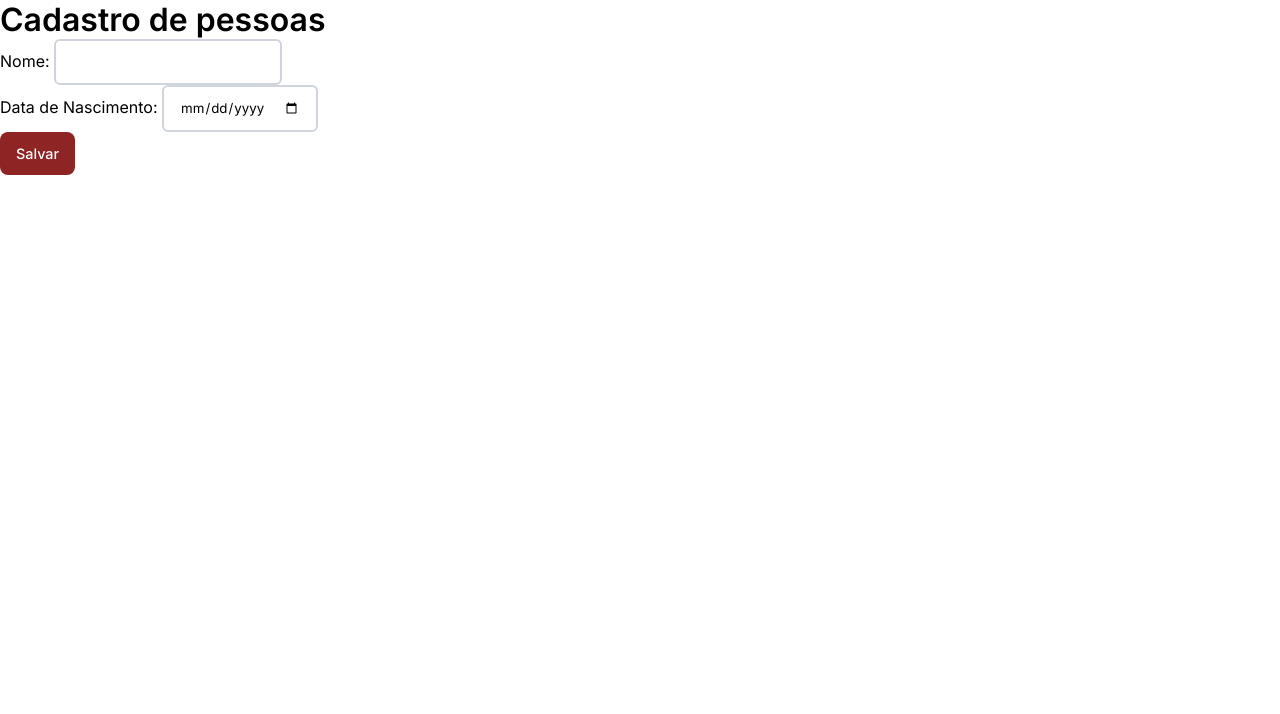
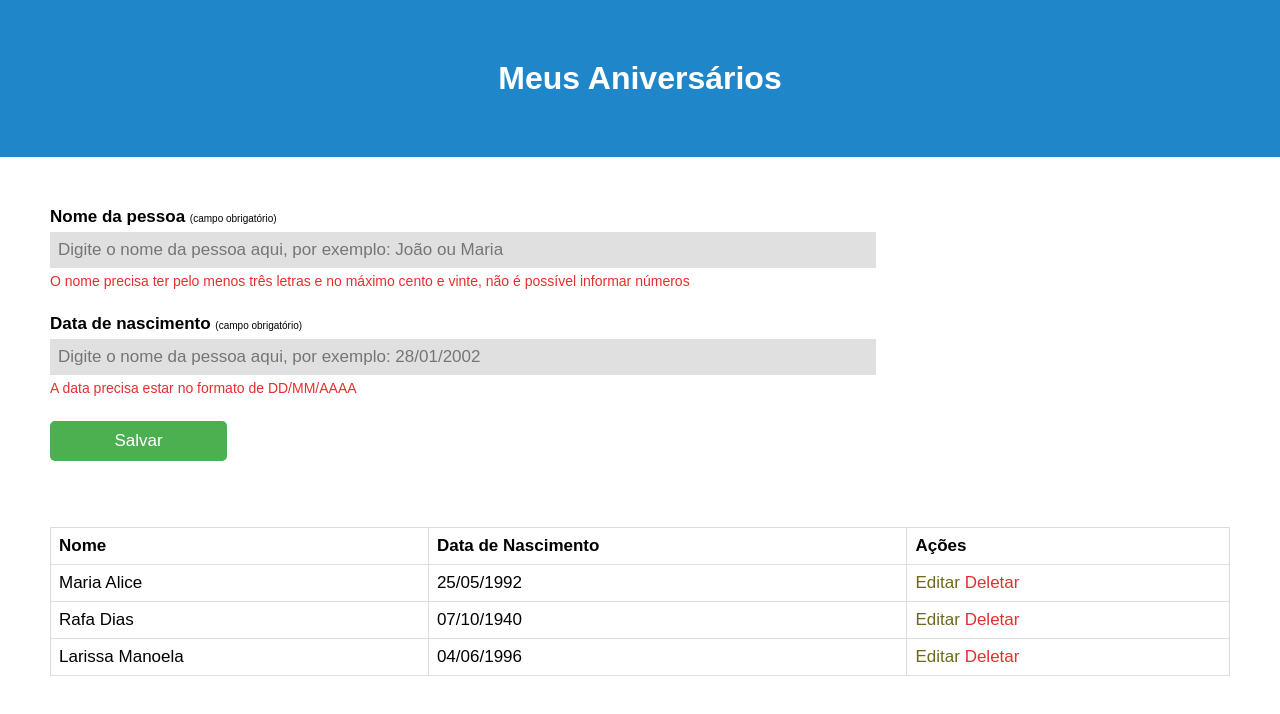
Before and after one commit to leticiacamposs2/7daysofcode-frontend, a plain HTML site: page level-001/javascript-fundamentos/index.html in a window 1280 px wide. Drawn offline with Linux system fonts and the light colour scheme.

Commit message:
feat(js): layout projeto

```diff
--- a/level-001/javascript-fundamentos/css/style.css
+++ b/level-001/javascript-fundamentos/css/style.css
@@ -2,13 +2,18 @@
   margin: 0;
   padding: 0;
   box-sizing: border-box;
-  font-family: 'Inter', sans-serif;
+  font-family: 'Source Sans Pro', sans-serif;
+  font-size: 17px;
 }
 
 :root {
-  --main-color: #8E2424;
-  --base-color: #FFFFFF;
-  --input-color: #D0D5DD;
+  --red-color: #E72E2E;
+  --green-color: #4CAF50;
+  --white-color: #FFFFFF;
+  --blue-color: #2086CA;
+  --gray-color: #E0E0E0;
+  --light-gray-color: #DDDDDD;
+  --golden-color: #6d681c;
 }
 
 body {
@@ -16,25 +21,129 @@ body {
   height: 100vh;
 }
 
-button {
-  padding: 0.8rem 1rem;
-  border: none;
-  border-radius: 0.5rem;
-  font-weight: 500;
-  font-size: 0.9rem;
-  background: none;
-  background-color: var(--main-color);
-  color: var(--base-color);
-  cursor: pointer;
+.header-container {
+  overflow: hidden;
+  background-color: var(--blue-color);
+  padding: 60px 10px;
+
+  h1 {
+    color: var(--white-color);
+    text-align: center;
+    font-size: 32px;
+  }
 }
 
-input {
-  padding: 0.8rem 1rem;
-  border-radius: 6px;
-  border-style: solid;
-  border-color: var(--input-color);
+.formulario-aniversarios {
+
+  margin: 50px;
+
+  .campo-titulo {
+    padding: 0px 0px 5px;
+  }
+
+  .campo-obrigatorio {
+    font-size: 10px;
+  }
+
+  .campo-input {
+    padding: 0px 0px 5px;
+  }
+
+  .campo-input input {
+    background-color: var(--gray-color);
+    border: none;
+    padding: 8px 8px;
+    text-align: left;
+    vertical-align: top;
+    width: 70%;
+  }
+
+  .campo-input input::before {
+    box-sizing: inherit;
+  }
+
+  .campo-input input::after {
+    box-sizing: inherit;
+  }
+
+  .mensagem-erro {
+    padding: 0px 0px 5px;
+    color: var(--red-color);
+    font-size: 14px;
+  }
+
+  .envio-formulario {
+
+    .botao-cadastro button {
+      background-color: var(--green-color);
+      color: var(--white-color);
+      border-radius: 5px;
+      padding: 10px 20px;
+      margin-bottom: 16px;
+      border: none;
+      display: inline-block;
+      overflow: hidden;
+      text-decoration: none;
+      text-align: center;
+      cursor: pointer;
+      white-space: nowrap;
+      width: 15%;
+    }
+
+    .botao-cadastro button::before {
+      box-sizing: inherit;
+    }
+
+    .botao-cadastro button::after {
+      box-sizing: inherit;
+    }
+  }
 }
 
-.formulario-pessoas {
-  /* display: flex; */
+.tabela-aniversarios {
+  margin: 50px;
+
+  #tabela {
+    border-collapse: collapse;
+    width: 100%;
+  }
+
+  #tabela td,
+  #tabela th {
+    border: 1px solid var(--light-gray-color);
+    ;
+    padding: 8px;
+  }
+
+  #tabela tr:hover {
+    background-color: var(--light-gray-color);
+    ;
+  }
+
+  .tabela {
+    text-align: left;
+  }
+
+  button {
+    border: none;
+    background-color: transparent;
+    cursor: pointer;
+  }
+
+  .botao-deletar {
+    color: var(--red-color);
+  }
+
+  .botao-editar {
+    color: var(--golden-color);
+  }
+
 }
+
+@media screen and (max-width: 500px) {
+  .header-container {
+    float: none;
+    display: block;
+    text-align: left;
+  }
+}
--- a/level-001/javascript-fundamentos/index.html
+++ b/level-001/javascript-fundamentos/index.html
@@ -1,3 +1,8 @@
+<!-- Com essa estrutura base criada,
+ você precisará vincular uma função ao evento de submissão do formulário.
+ A função vinculada deverá pegar o valor informado nos campos
+ nome e data de nascimento e imprimi-los no console. -->
+
 <!DOCTYPE html>
 <html lang="pt-br">
 
@@ -10,30 +15,80 @@
     <link href="https://fonts.googleapis.com/css2?family=Inter:wght@300;400;500;600&display=swap" rel="stylesheet">
     <link rel="stylesheet" href="css/style.css">
     <meta name="viewport" content="width=device-width, initial-scale=1.0">
-    <title>CRUD Pessoas</title>
+    <title>CRUD Aniversários</title>
 </head>
 
 <body>
-    <h1>Cadastro de pessoas</h1>
-    <div class="formulario-pessoas">
-        <form class="form js-form">
-            <p>
+    <section id="header-aniversario">
+        <div class="header-container">
+            <h1 class="header-titulo">Meus Aniversários</h1>
+        </div>
+    </section>
+    <section id="cadastro-aniversarios">
+        <div class="formulario-aniversarios">
+            <form class="form js-form">
                 <label for="name">
-                    Nome:
-                    <input id="name" class="form-field js-field" maxlength="120" name="name" required type="text">
+                    <p class="campo-titulo"><b>Nome da pessoa</b>
+                        <span class="campo-obrigatorio">(campo obrigatório)</span>
+                    </p>
+                    <p class="campo-input"><input id="name" class="form-field js-field" maxlength="120" name="name"
+                            required type="text" placeholder="Digite o nome da pessoa aqui, por exemplo: João ou Maria">
+                    </p>
+                    <p class="mensagem-erro">O nome precisa ter pelo menos três letras e no máximo cento e vinte, não é
+                        possível informar números</p>
                 </label>
-            </p>
-            <p>
+                <br />
                 <label for="birth-date">
-                    Data de Nascimento:
-                    <input id="birth-date" class="form-field js-field" name="birth-date" required type="date">
+                    <p class="campo-titulo"><b>Data de nascimento</b>
+                        <span class="campo-obrigatorio">(campo obrigatório)</span>
+                    </p>
+                    <p class="campo-input"><input id="birth-date" class="form-field js-field" name="birth-date" required
+                            type="text" placeholder="Digite o nome da pessoa aqui, por exemplo: 28/01/2002"></p>
+                    <p class="mensagem-erro">A data precisa estar no formato de DD/MM/AAAA</p>
                 </label>
-            </p>
-            <p>
-                <button type="submit">Salvar</button>
-            </p>
-        </form>
-    </div>
+                <br />
+                <div class="envio-formulario">
+                    <p class="botao-cadastro"><button type="submit">Salvar</button></p>
+                </div>
+            </form>
+        </div>
+    </section>
+    <section id="lista-aniversarios">
+        <div class="tabela-aniversarios">
+            <table id="tabela" class="tabela">
+                <tr class="colunas">
+                    <th class="titulo">Nome</th>
+                    <th class="titulo">Data de Nascimento</th>
+                    <th class="titulo">Ações</th>
+                </tr>
+                <tr class="colunas">
+                    <td class="descricao-nome">Maria Alice</td>
+                    <td class="data-nascimento">25/05/1992</td>
+                    <td class="botoes-acao">
+                        <button class="botao-editar">Editar</button>
+                        <button class="botao-deletar">Deletar</button>
+                    </td>
+                </tr>
+                <tr class="colunas">
+                    <td class="descricao-nome">Rafa Dias</td>
+                    <td class="data-nascimento">07/10/1940</td>
+                    <td class="botoes-acao">
+                        <button class="botao-editar">Editar</button>
+                        <button class="botao-deletar">Deletar</button>
+                    </td>
+                </tr>
+                <tr class="colunas">
+                    <td class="descricao-nome">Larissa Manoela</td>
+                    <td class="data-nascimento">04/06/1996</td>
+                    <td class="botoes-acao">
+                        <button class="botao-editar">Editar</button>
+                        <button class="botao-deletar">Deletar</button>
+                    </td>
+                </tr>
+            </table>
+        </div>
+    </section>
+    <br /><br />
 </body>
 
 </html>
```
Also changed, not shown: level-001/javascript-fundamentos/README.md.
